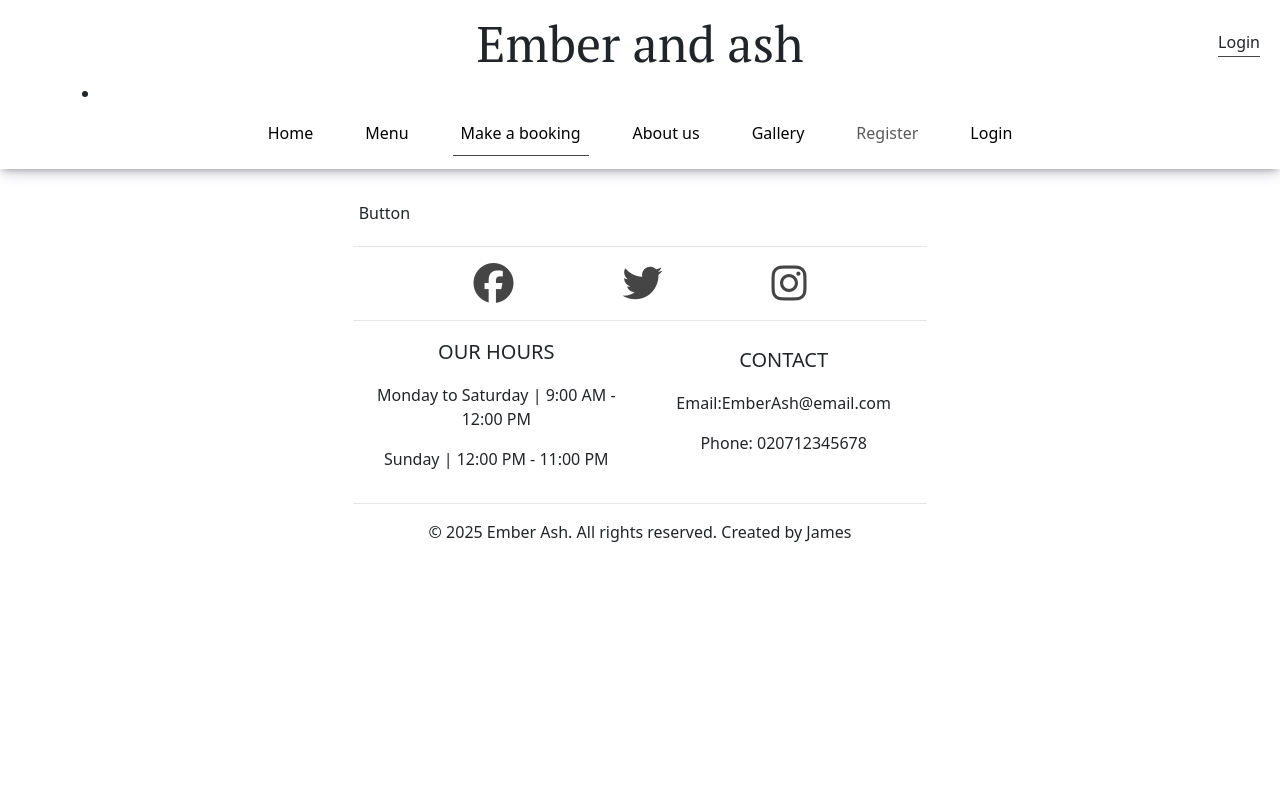
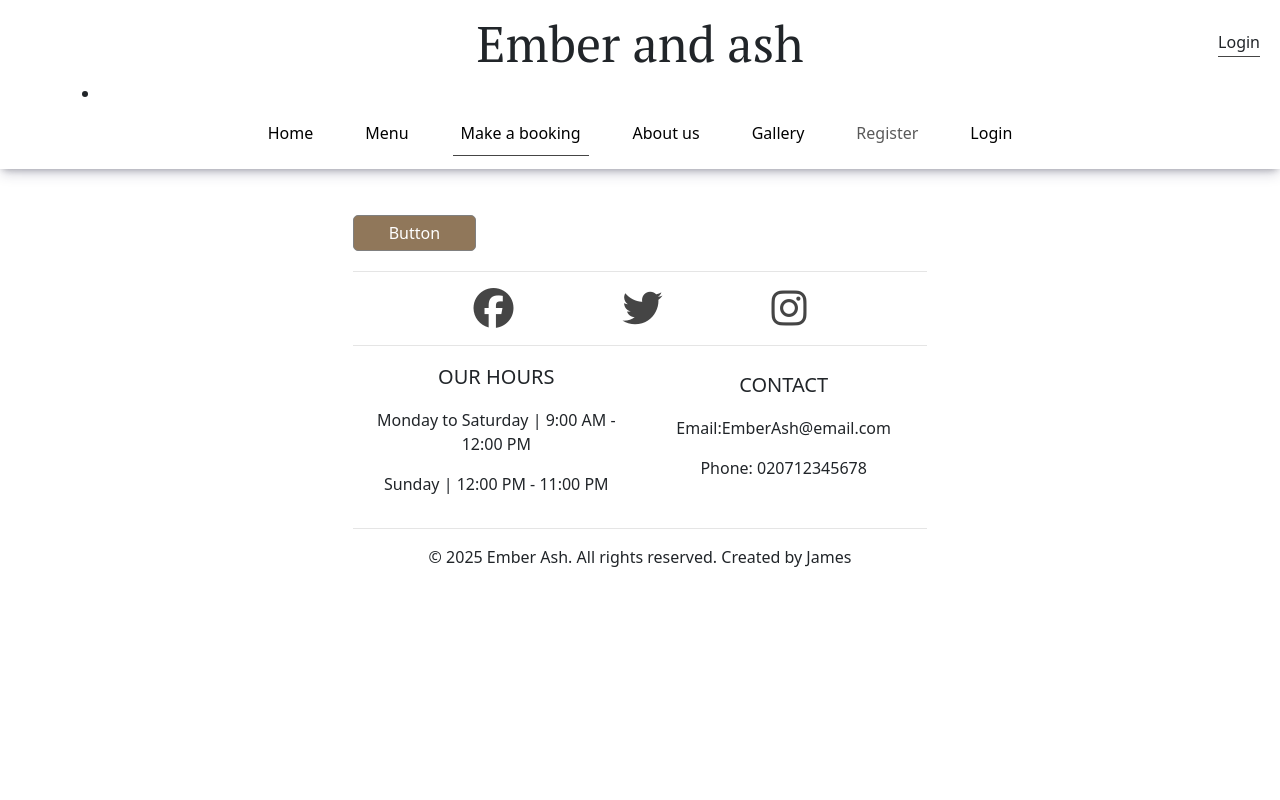
Before and after one commit to JamesBracken/Ember-Ash, a Django app: page /accounts/login/ in a window 1280 px wide. Run offline with Django 4.2, Linux system fonts and the light colour scheme; some libraries are stand-ins or nearby versions.

Commit message:
Style: button, login modal

```diff
--- a/static/css/style.css
+++ b/static/css/style.css
@@ -2,7 +2,7 @@
 
 :root {
     --clr-primary: #f2eee8;
-    /* --clr-secondary: */
+    --clr-secondary: #90775A;
     --clr-black: #454545;
     --clr-white: #ffffff;
 
@@ -57,7 +57,7 @@ button,
 select,
 textarea {
     border: none;
-    color: inherit;
+    /* color: inherit; */
     font: inherit;
     background: none;
 }
@@ -114,6 +114,15 @@ body {
     margin: 5px;
 }
 
+.button {
+    border: solid 1px rgba(128, 128, 128, 1)!important;
+    padding: 5px 35px!important;
+    border-radius: 5px!important;
+    background-color: var(--clr-secondary)!important;
+    color: var(--clr-white);
+    margin-top: 15px;
+    /* font-size: var(--fs-subheading); */
+}
 /* HEADER STYLES */
 
 /* Company header styles */
--- a/templates/base.html
+++ b/templates/base.html
@@ -175,7 +175,10 @@
                       {% endif %}
                       {{ form.as_p }} {% endcomment %}
                       {% comment %} <button type="submit" class="btn btn-primary">Login</button> {% endcomment %}
+                      <div class="d-flex justify-content-center">
                       <button type="submit" class="button">Login</button>
+                      </div>
+                      {% comment %} <button type="submit" class="button">Login</button> {% endcomment %}
                     </form>
                   {% endwith %}
                 </div>
```
